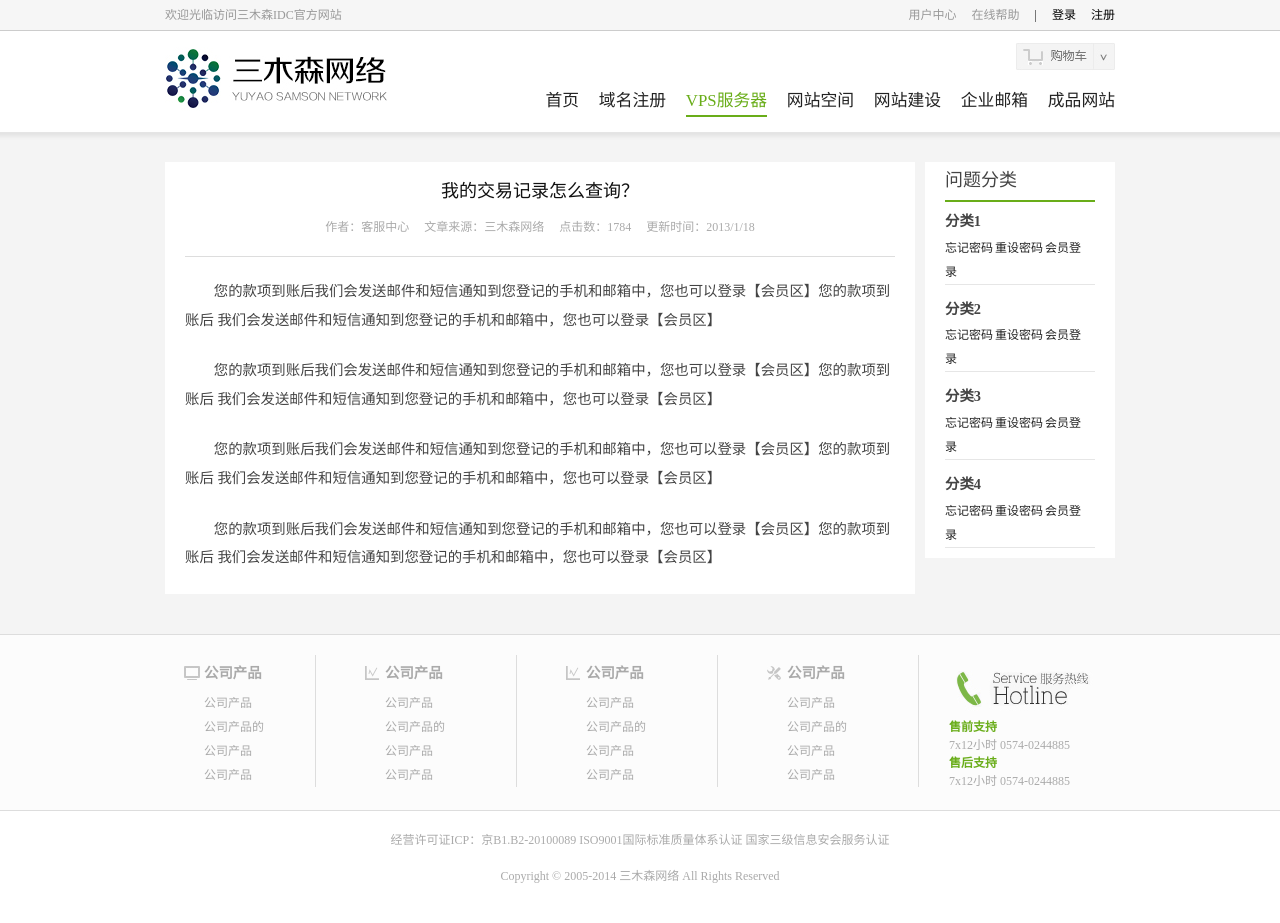
After one commit to yysamson/idc-html, a PHP site: page /help-xiangqing.php in a window 1280 px wide. The commit adds this page. Run offline with PHP 8.4, Linux system fonts and the light colour scheme.

Commit message:
在线帮助问题详情页面

```diff
--- a/css/layout.css
+++ b/css/layout.css
@@ -344,7 +344,11 @@ select{
 .aside-help{
     padding-left: 20px;
 }
+.aside-help ul{
+    padding: 0;
+    margin: 0;
 
+}
 .news-name{
     border-bottom: 2px #e6e6e6 solid;
 }
@@ -723,3 +727,17 @@ h1,h2.news-name-title{
     font-size: 1.6em;
     font-weight: 900;
 }
+.help-xiangqing{
+    font-size: 1.2em;
+    line-height: 2em;
+    font-weight: 900;
+}
+.help-xiangqing1 a{
+    font-size:1em;
+    margin-right: 2px;
+    line-height: 2em;
+}
+.help-xiangqing2{
+    border-bottom: 1px #e6e6e6 solid;
+    margin-bottom: 10px;
+}
--- a/daohang.php
+++ b/daohang.php
@@ -16,6 +16,7 @@
             <li><a href="zhujiguanli.php" target="_blank">主机管理</a></li>
             <li><a href="zaixianbangzhu.php" target="_blank">在线帮助</a></li>
             <li><a href="bangzhuliebiao.php" target="_blank">在线帮助问题列表</a></li>
+            <li><a href="help-xiangqing.php" target="_blank">在线帮助问题详情页</a></li>
         </ul>
     </div>
 <?php include 'footer.php' ?>
--- /dev/null
+++ b/help-xiangqing.php
@@ -0,0 +1,59 @@
+<?php include 'header.php' ?>
+    <div class="container">
+        <main class="span-19">
+            <article class="article">
+                <div class="article-header">
+                    <h3>我的交易记录怎么查询？</h3>
+
+                    <div class="title-span">
+                        <span>作者：客服中心</span>
+                        <span>文章来源：三木森网络</span>
+                        <span>点击数：1784</span>
+                        <span>更新时间：2013/1/18</span>
+                    </div>
+                </div>
+                <div class="article-body">
+                    <p>您的款项到账后我们会发送邮件和短信通知到您登记的手机和邮箱中，您也可以登录【会员区】您的款项到账后 我们会发送邮件和短信通知到您登记的手机和邮箱中，您也可以登录【会员区】</p>
+
+                    <p>您的款项到账后我们会发送邮件和短信通知到您登记的手机和邮箱中，您也可以登录【会员区】您的款项到账后 我们会发送邮件和短信通知到您登记的手机和邮箱中，您也可以登录【会员区】</p>
+
+                    <p>您的款项到账后我们会发送邮件和短信通知到您登记的手机和邮箱中，您也可以登录【会员区】您的款项到账后 我们会发送邮件和短信通知到您登记的手机和邮箱中，您也可以登录【会员区】</p>
+
+                    <p>您的款项到账后我们会发送邮件和短信通知到您登记的手机和邮箱中，您也可以登录【会员区】您的款项到账后 我们会发送邮件和短信通知到您登记的手机和邮箱中，您也可以登录【会员区】</p>
+                </div>
+            </article>
+        </main>
+
+        <aside class="span-5 last">
+            <div class="aside-help span-4">
+                <ul class="side-menu-2">
+                    <li class="header">问题分类</li>
+                </ul>
+                <div class="span-4 help-xiangqing2 ">
+                <span class="span-4 help-xiangqing">分类1</span>
+                <span class="span-4 help-xiangqing1">
+                    <a>忘记密码</a><a>重设密码</a><a>会员登录</a>
+                </span>
+               </div>
+                <div class="span-4 help-xiangqing2 ">
+                    <span class="span-4 help-xiangqing">分类2</span>
+                <span class="span-4 help-xiangqing1">
+                    <a>忘记密码</a><a>重设密码</a><a>会员登录</a>
+                </span>
+                </div>
+                <div class="span-4 help-xiangqing2 ">
+                    <span class="span-4 help-xiangqing">分类3</span>
+                <span class="span-4 help-xiangqing1">
+                    <a>忘记密码</a><a>重设密码</a><a>会员登录</a>
+                </span>
+                </div>
+                <div class="span-4 help-xiangqing2 ">
+                    <span class="span-4 help-xiangqing">分类4</span>
+                <span class="span-4 help-xiangqing1">
+                    <a>忘记密码</a><a>重设密码</a><a>会员登录</a>
+                </span>
+                </div>
+            </div>
+        </aside>
+    </div>
+<?php include 'footer.php' ?>
```
Also changed, not shown: bangzhuliebiao.php (+24 -4 lines).
